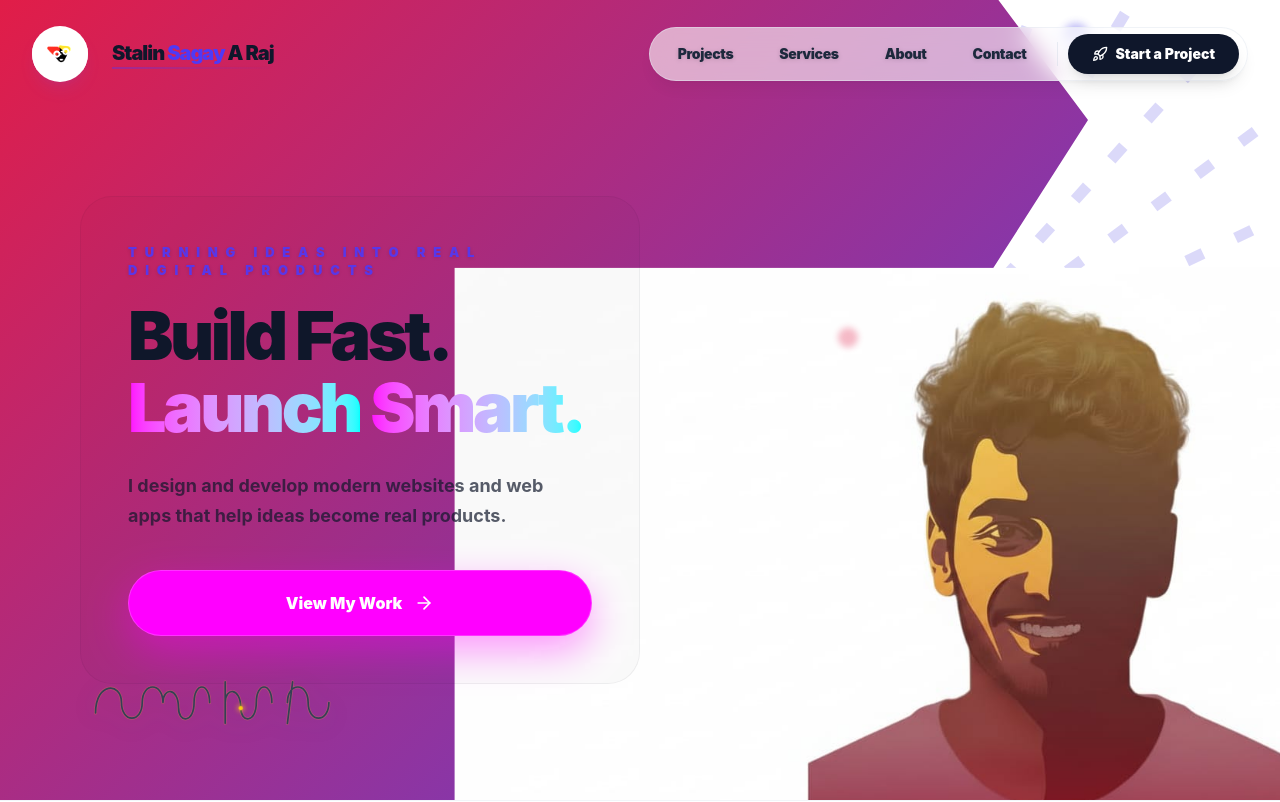
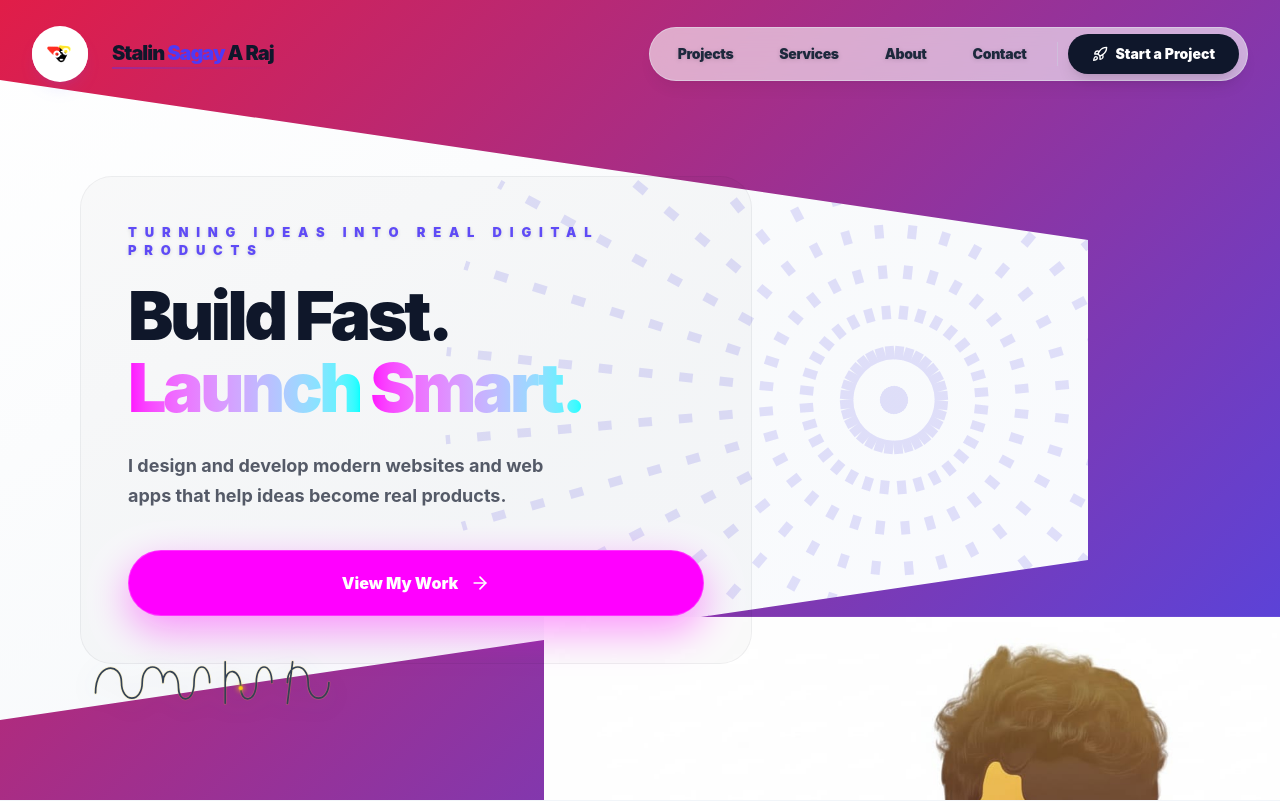
Before and after one commit to stalinSaga04/portfolio, a React (Vite) app: page / in a window 1280 px wide. Shown: the top 802 px of the page. Built offline with nearby package versions, Linux system fonts and the light colour scheme.

Commit message:
fix: stabilize hero layout for forced desktop viewports on mobile (Round 52)

```diff
--- a/src/components/Hero.jsx
+++ b/src/components/Hero.jsx
@@ -133,26 +133,27 @@ const Hero = () => {
         <section ref={containerRef} className="relative h-screen min-h-[700px] text-[#0F172A] overflow-hidden bg-white" id="hero">
 
             {/* ── UNIFIED BACKGROUND CANVAS ── */}
-            {/* Base White for the right side */}
-            <div className="absolute inset-0 bg-white z-0" />
+            {/* Base Gradient for full coverage */}
+            <div className="absolute inset-0 bg-gradient-to-br from-white via-slate-50 to-indigo-50/30 z-0" />
 
             {/* Diagonal Organic Wave Base (The dynamic part of the split) */}
             <motion.div
-                className="absolute inset-0 z-5"
+                className="absolute inset-y-0 left-0 z-5"
                 style={{
+                    width: '100%',
                     background: 'linear-gradient(135deg, #E11D48 0%, #4F46E5 100%)',
-                    clipPath: 'polygon(0 0, 78% 0, 85% 15%, 75% 40%, 82% 65%, 72% 85%, 78% 100%, 0% 100%)'
+                    clipPath: 'polygon(0 0, 100% 0, 100% 100%, 0% 100%, 0% 90%, 85% 70%, 85% 30%, 0% 10%)'
                 }}
                 initial={{ opacity: 0 }}
                 animate={{ opacity: 1 }}
                 transition={{ duration: 1 }}
             />
 
-            {/* ── DYNAMIC RAYS (Layered behind portrait) ── */}
-            <div className="absolute top-[50%] right-[-5%] -translate-y-1/2 w-[900px] h-[900px] z-1 pointer-events-none hidden lg:block opacity-[0.2]">
+            {/* Desktop Dynamic Rays */}
+            <div className="absolute top-[50%] right-[-5%] -translate-y-1/2 w-[900px] h-[900px] z-1 pointer-events-none hidden lg:block opacity-[0.15]">
                 <motion.div
                     animate={{ rotate: 360 }}
-                    transition={{ duration: 40, repeat: Infinity, ease: "linear" }}
+                    transition={{ duration: 45, repeat: Infinity, ease: "linear" }}
                     className="absolute inset-0"
                 >
                     <svg viewBox="0 0 200 200" xmlns="http://www.w3.org/2000/01/svg">
@@ -163,41 +164,36 @@ const Hero = () => {
                                 x2={100 + Math.cos((i * (360/32) * Math.PI) / 180) * 100}
                                 y2={100 + Math.sin((i * (360/32) * Math.PI) / 180) * 100}
                                 stroke="#4F46E5"
-                                strokeWidth="2.5"
-                                strokeDasharray="4 8"
+                                strokeWidth="2"
+                                strokeDasharray="3 6"
                             />
                         ))}
                     </svg>
                 </motion.div>
-                <div className="absolute inset-0 bg-gradient-radial from-[#4F46E533] to-transparent blur-[120px]" />
+                <div className="absolute inset-0 bg-gradient-radial from-[#4F46E522] to-transparent blur-[130px]" />
             </div>
 
-            {/* ── GIANT PORTRAIT (High-level blend) ── */}
-            <div className="absolute inset-y-0 right-0 w-full lg:w-[60%] z-10 pointer-events-none flex items-end justify-end overflow-visible">
+            {/* ── GIANT PORTRAIT (Stabilized Anchoring) ── */}
+            <div className="absolute inset-y-0 right-0 w-full lg:w-[55%] z-10 pointer-events-none flex items-center justify-center lg:justify-end overflow-visible">
                 <motion.div
-                    animate={{ y: [0, -10, 0] }}
-                    transition={{ duration: 6, repeat: Infinity, ease: "easeInOut" }}
-                    className="relative w-full h-[110%] sm:h-[125%] md:h-[135%] bottom-[5%] sm:bottom-[15%] right-[-15%] sm:right-[-12%] lg:right-[-10%]"
-                    style={{ mixBlendMode: 'normal' }}
+                    animate={{ y: [0, -15, 0] }}
+                    transition={{ duration: 7, repeat: Infinity, ease: "easeInOut" }}
+                    className="relative w-[120%] h-[120%] lg:w-full lg:h-[130%] right-[-20%] lg:right-[-8%] bottom-[-15%] lg:bottom-[-10%]"
                 >
                     <motion.img
                         initial={{ opacity: 0, scale: 1.1, x: 100 }}
-                        animate={{ opacity: 1, scale: 1.35, x: 0 }}
-                        transition={{ duration: 1.5, ease: "easeOut" }}
+                        animate={{ opacity: 1, scale: 1.25, x: 0 }}
+                        transition={{ duration: 1.8, ease: "easeOut" }}
                         src="/hero_portrait.jpg"
                         alt="Stalin"
-                        className="w-full h-full object-contain object-bottom select-none"
+                        className="w-full h-full object-contain object-bottom select-none opacity-80 lg:opacity-100"
                     />
-
-                    {/* Floating Accents */}
-                    <div className="absolute top-[40%] right-[35%] w-6 h-6 rounded-full bg-[#4F46E5] blur-[4px] opacity-40 animate-pulse" />
-                    <div className="absolute bottom-[30%] right-[65%] w-5 h-5 rounded-full bg-[#E11D48] blur-[3px] opacity-30" />
                 </motion.div>
             </div>
 
             {/* ── MAIN CONTENT GRID ── */}
-            <div className="relative z-30 w-full max-w-7xl mx-auto px-6 md:px-12 lg:px-20 h-full flex items-center">
-                <div className="w-full lg:w-1/2 pt-40 sm:pt-44 lg:pt-20 relative">
+            <div className="relative z-30 w-full max-w-7xl mx-auto px-6 md:px-12 lg:px-20 h-full flex items-center lg:items-center">
+                <div className="w-full lg:w-3/5 pt-28 sm:pt-32 lg:pt-10 relative">
 
                     {/* Left side: Text content with Glass Contrast Card */}
                     <motion.div
```
